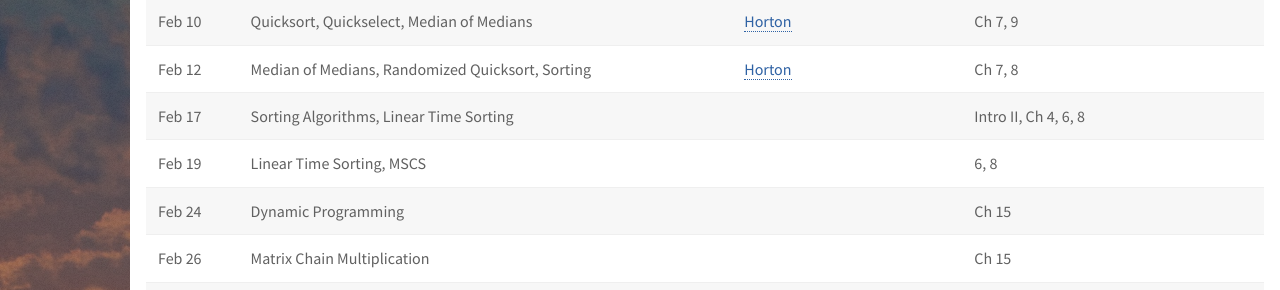
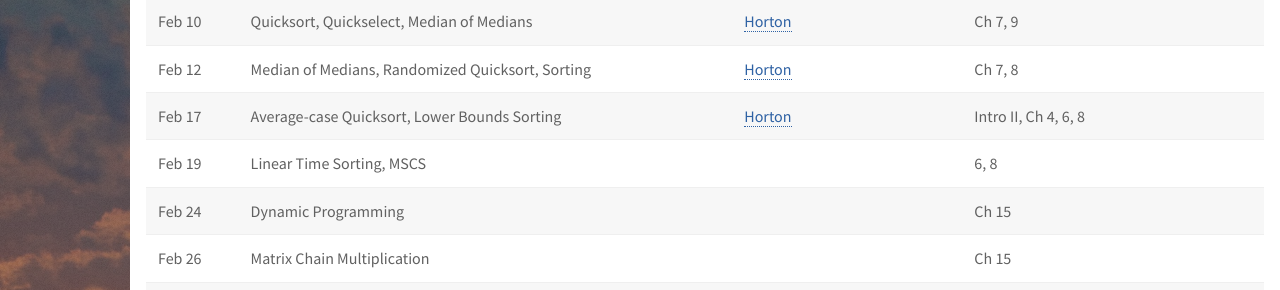
Before and after one commit to deternitydx/uvacs4102, a Jekyll site: the page built from index.md, in a window 1280 px wide and 900 px high, scrolled down 794 px. Shown: the part 154-444 px from the top of the window. Built offline with Jekyll 4.4.1, drawn with Linux system fonts in a browser that asks for light colours; nearby versions of some CDN libraries; library files that are not in the unit come from our copies.

Commit message:
Added L10 lecture pdf files for Horton

```diff
--- a/index.md
+++ b/index.md
@@ -38,7 +38,7 @@ This is a tentative full-semester schedule of topics addressed.  As we go throug
 | Feb 5   | Closest Pair of Points, Strassen's Algorithm         | [Horton](lectures/horton/cs4102_L7_closestpair_Strassen_horton.pdf), [Hott](lectures/robbie/l7.pdf) | Ch 4, 33              |                 |
 | Feb 10  | Quicksort, Quickselect, Median of Medians          |[Horton](lectures/horton/L8.pdf) | Ch 7, 9                 |                 |
 | Feb 12  | Median of Medians, Randomized Quicksort, Sorting   |[Horton](lectures/horton/L9_horton.pdf) | Ch 7, 8              |                 |
-| Feb 17  | Sorting Algorithms, Linear Time Sorting | | Intro II, Ch 4, 6, 8 |                 |
+| Feb 17  | Average-case Quicksort, Lower Bounds Sorting |[Horton](lectures/horton/L10.pdf) | Intro II, Ch 4, 6, 8 |                 |
 | Feb 19  | Linear Time Sorting, MSCS               | | 6, 8                 |                 |
 | Feb 24  | Dynamic Programming                     | | Ch 15                |                 |
 | Feb 26  | Matrix Chain Multiplication             | | Ch 15                |                 |
```
Also changed, not shown: 1 other file.
